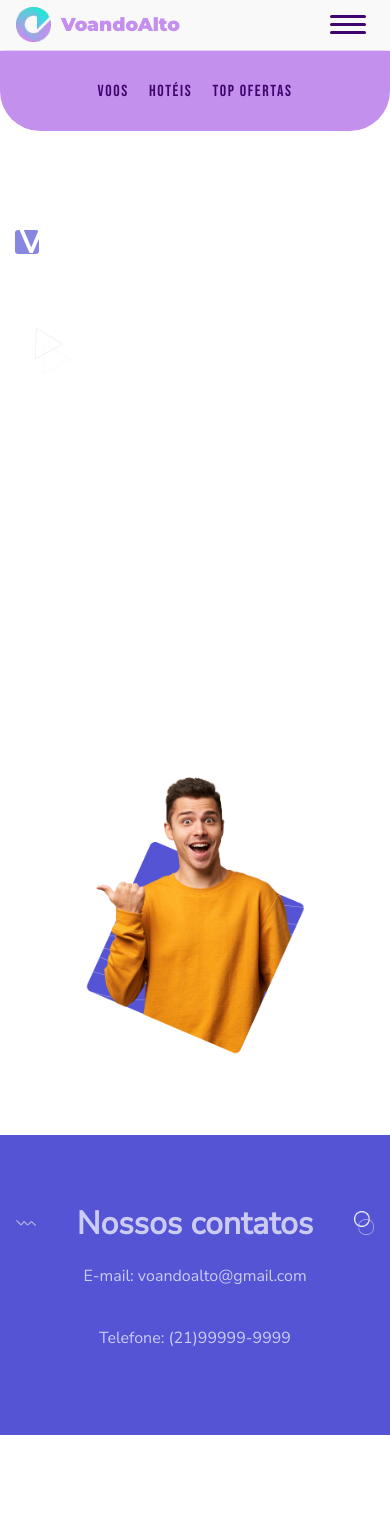
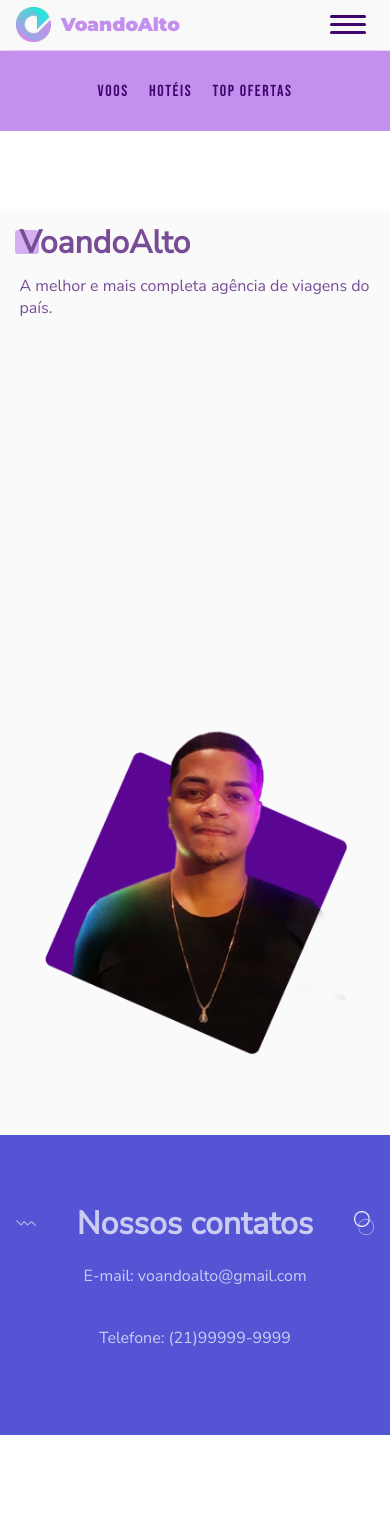
Before and after one commit to Luan338/Ag-ncia-de-viagens, a React (Create React App) app: page /quemsomos in a window 390 px wide. Shown: the top 1531 px of the page. Built offline with nearby package versions, Linux system fonts and the light colour scheme; a web font is replaced by a local one.

Commit message:
Nova atualização

```diff
--- a/src/Components/Forms/Button.module.css
+++ b/src/Components/Forms/Button.module.css
@@ -5,7 +5,7 @@
   cursor: pointer;
   border-radius: 5px;
   border: none;
-  background-color: #5454d4;
+  background-color: rgba(64, 4, 110, 0.8);
   color: white;
   padding: 15px;
   font-family: "Nunito Sans", sans-serif;
--- a/src/Components/Forms/Input.module.css
+++ b/src/Components/Forms/Input.module.css
@@ -17,7 +17,7 @@
 .input:focus,
 .input:hover {
   outline: none;
-  border-color: #5454d4;
+  border-color: #40046e;
   background: white;
-  box-shadow: 0 0 0 3px #5454d4;
+  box-shadow: 0 0 0 3px #40046e;
 }
--- a/src/Components/Header.module.css
+++ b/src/Components/Header.module.css
@@ -1,6 +1,7 @@
 @import url("https://fonts.googleapis.com/css2?family=Montserrat:wght@400;900&family=Spectral:wght@700&display=swap");
 
 header {
+  max-width: 1900px;
   z-index: 99999;
   position: fixed;
   display: flex;
--- a/src/Components/Login/Login.module.css
+++ b/src/Components/Login/Login.module.css
@@ -3,6 +3,7 @@
   grid-template-columns: 1fr 1fr;
   min-height: 115vh;
   gap: 2rem;
+  background-color: rgb(250, 249, 249);
 }
 
 .login::before {
--- a/src/Components/Login/LoginCreate.module.css
+++ b/src/Components/Login/LoginCreate.module.css
@@ -1,6 +1,6 @@
 .title {
   opacity: 0.7;
-  color: white;
+  color: #40046e;
   line-height: 1;
   font-size: 3rem;
   margin: 1rem 0;
@@ -13,7 +13,7 @@
   display: block;
   width: 1.5rem;
   height: 1.5rem;
-  background-color: #5454d4;
+  background-color: #c490ed;
   position: absolute;
   bottom: 5px;
   left: -5px;
--- a/src/Components/Login/LoginForm.module.css
+++ b/src/Components/Login/LoginForm.module.css
@@ -6,7 +6,9 @@
 
 .perdeu {
   display: inline-block;
-  color: #666;
+  color: rgb(161, 160, 160);
+  font-size: 1.2em;
+  font-family: "Roboto Condensed", sans-serif;
   padding: 0.5rem 0;
   line-height: 1;
 }
@@ -21,6 +23,7 @@
 
 .cadastro {
   margin-top: 4rem;
+  margin-bottom: 4rem;
 }
 
 .cadastro p {
@@ -33,13 +36,13 @@
   line-height: 1;
   font-size: 1.2em;
   opacity: 0.7;
-  color: white;
+  color: #40046e;
 }
 
 .subtitle::after {
   content: "";
   display: block;
-  background-color: #ddd;
+  background-color: #c490ed;
   width: 3rem;
   height: 0.5rem;
   border-radius: 0.2rem;
@@ -47,7 +50,7 @@
 
 .title {
   opacity: 0.7;
-  color: white;
+  color: #40046e;
   line-height: 1;
   font-size: 3rem;
   margin: 1rem 0;
@@ -60,7 +63,7 @@
   display: block;
   width: 1.5rem;
   height: 1.5rem;
-  background-color: #5454d4;
+  background-color: #c490ed;
   position: absolute;
   bottom: 5px;
   left: -5px;
@@ -83,5 +86,5 @@
 
 .cadastro p {
   opacity: 0.7;
-  color: white;
+  color: #40046e;
 }
--- a/src/Components/Navigation/Navigation.module.css
+++ b/src/Components/Navigation/Navigation.module.css
@@ -6,7 +6,6 @@
   height: 5rem;
   background-color: #c490ed;
   border: none;
-  border-radius: 0px 0px 40px 40px;
 }
 
 .nav {
@@ -29,6 +28,12 @@
   text-decoration: underline;
 }
 
+@media (max-width: 750px) {
+  .container {
+    border-radius: 0px;
+  }
+}
+
 @media (max-width: 555px) {
   .text {
     font-size: 1em;
--- a/src/Components/pages/QuemSomos.js
+++ b/src/Components/pages/QuemSomos.js
@@ -1,5 +1,4 @@
 import React from 'react';
-import triangulo from '../../Img/triangulo.png';
 import principal from '../../Img/principal.png';
 import grafico from '../../Img/grafico.png';
 import circle from '../../Img/circle.png';
@@ -7,18 +6,14 @@ import styles from './QuemSomos.module.css';
 
 const QuemSomos = () => {
   return(
-    <>
+    <section className={styles.groupPrincipal}>
       <section className={`${styles.container} animeLeft`}>
         <div className={styles.contain}>
           <h1>VoandoAlto</h1>
           <p>A melhor e mais completa agência de viagens do país.</p>
-        <div className={styles.boxTriangulo}>
-          <img className={styles.triangulo1} src={triangulo} alt="triangulo"/>
-          <img className={styles.triangulo2} src={triangulo} alt="triangulo"/>
-        </div>
         </div>
         <div className={styles.principal}>
-        <img src={principal} alt="Imagem principal" />
+          <img src={principal} alt="Imagem principal" className={styles.imgEu} />
         </div>
       </section>
       <section className={styles.boxContact}>
@@ -32,7 +27,7 @@ const QuemSomos = () => {
           <p>Telefone: (21)99999-9999</p>
         </div>
       </section>
-    </>
+    </section>
   );
 };
 
--- a/src/Components/pages/QuemSomos.module.css
+++ b/src/Components/pages/QuemSomos.module.css
@@ -1,4 +1,6 @@
-@import url("https://fonts.googleapis.com/css2?family=Montserrat:wght@400;900&family=Nunito+Sans&family=Spectral:wght@700&display=swap");
+.groupPrincipal {
+  background-color: rgba(248, 246, 246, 0.5);
+}
 
 .container {
   width: 92%;
@@ -14,9 +16,10 @@
 }
 
 .contain h1 {
+  font-weight: bolder;
   opacity: 0.7;
   font-family: "Nunito Sans", sans-serif;
-  color: white;
+  color: #40046e;
   line-height: 1;
   font-size: 3em;
   margin: 1rem 0;
@@ -29,7 +32,7 @@
   display: block;
   width: 1.5rem;
   height: 1.5rem;
-  background-color: #5454d4;
+  background-color: #c490ed;
   position: absolute;
   bottom: 5px;
   left: -5px;
@@ -39,7 +42,7 @@
 
 .contain p {
   font-family: "Nunito Sans", sans-serif;
-  color: white;
+  color: #40046e;
   opacity: 0.7;
   font-size: 1.5em;
 }
@@ -50,8 +53,8 @@
   width: 50%;
 }
 
-.principal img {
-  width: 75%;
+.imgEu {
+  width: 70%;
 }
 
 .boxTriangulo {
@@ -144,7 +147,7 @@
   }
 
   .principal {
-    margin-top: 50px;
+    margin-top: 0px;
     width: 100%;
     justify-content: center;
   }
@@ -160,8 +163,17 @@
   }
 }
 
+@media (max-width: 450px) {
+  .imgEu {
+    width: 20rem;
+  }
+}
+
 @media (max-width: 330px) {
   .titleContact h2 {
     text-align: center;
   }
+  .imgEu {
+    width: 80%;
+  }
 }
--- a/src/Components/pages/Voos.js
+++ b/src/Components/pages/Voos.js
@@ -17,7 +17,6 @@ const Voos = () => {
           />
         </div>
         <div className={styles.boxs}>
-
         </div>
       </div>
   </section>
```
Also changed, not shown: src/Img/principal.png. Lines whose indentation alone changed are shown as unchanged.
